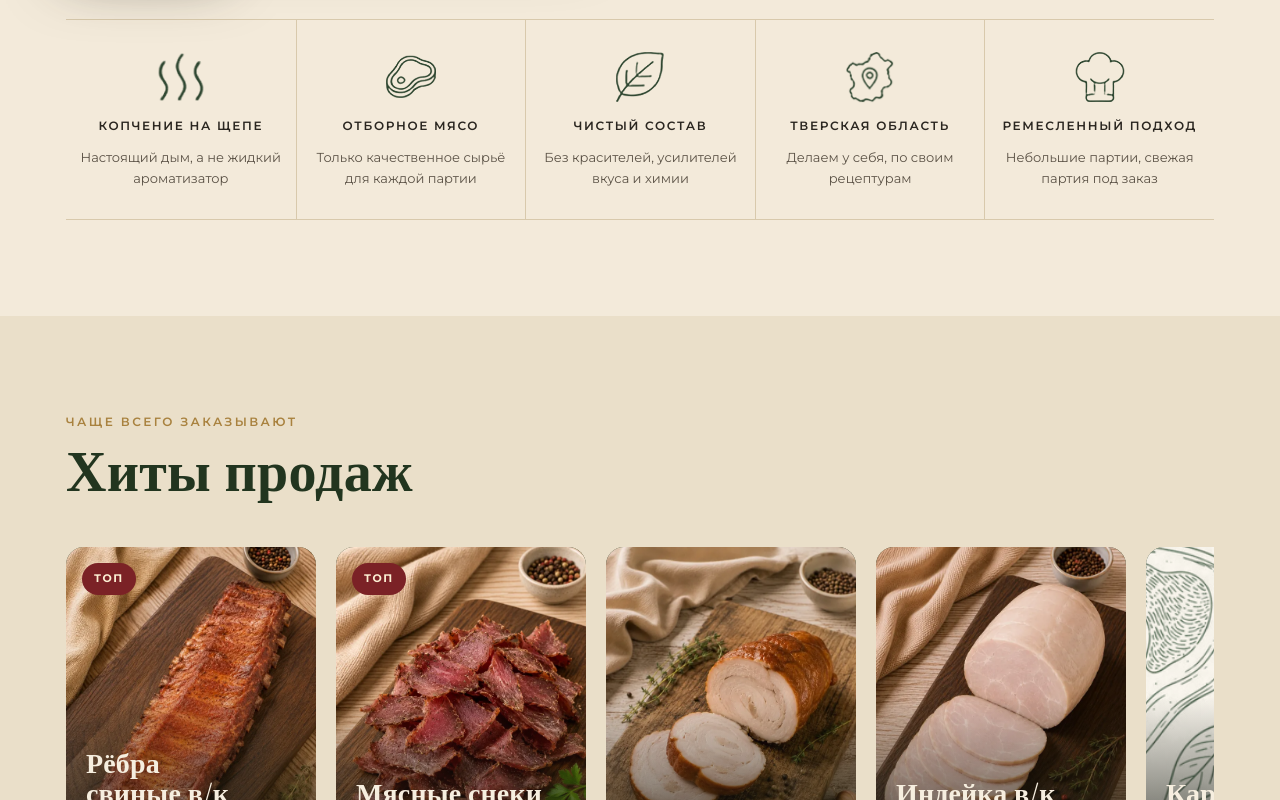
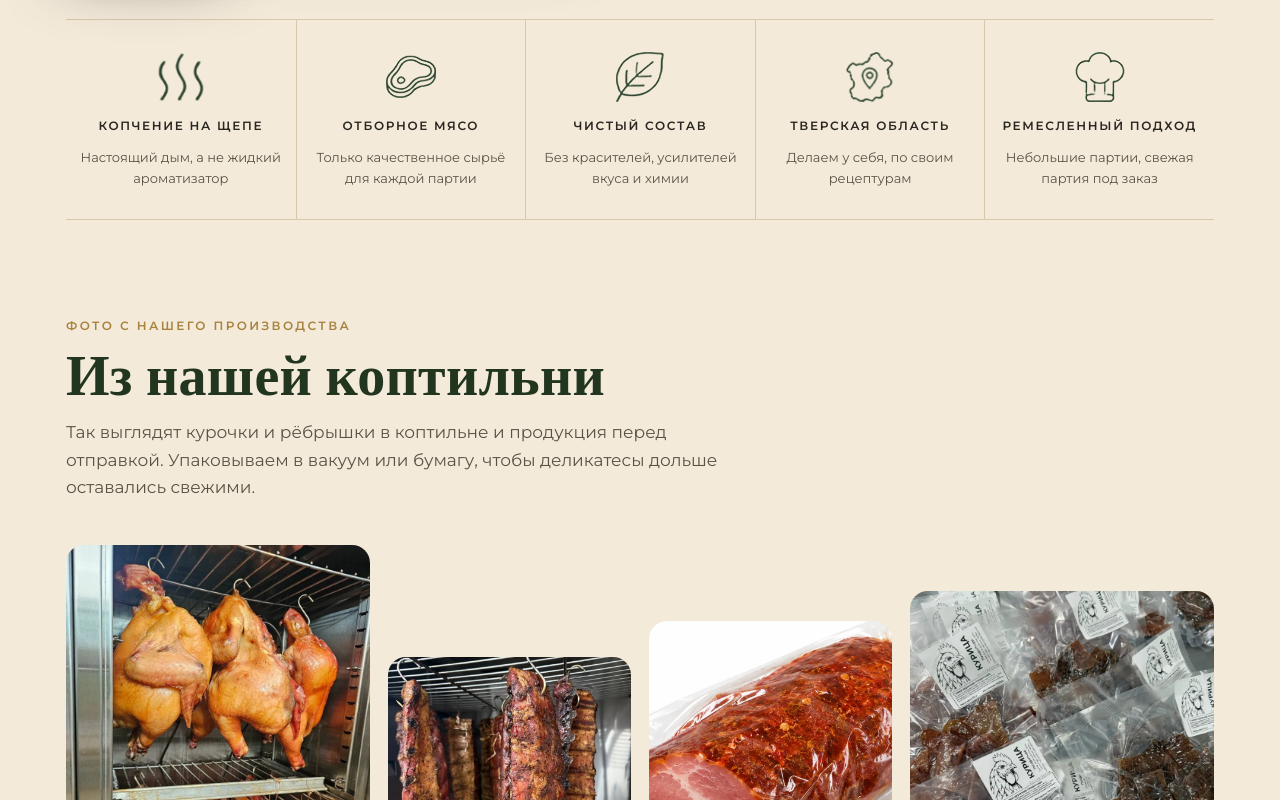
Before and after one commit to EvgenEng/gastrodom.store, a plain HTML site: page index.html in a window 1280 px wide. Shown: the part 2000-2800 px from the top of the page. Drawn offline with nearby package versions, Linux system fonts and the light colour scheme.

Commit message:
Добавлен блок с фото производства

```diff
--- a/index.html
+++ b/index.html
@@ -146,6 +146,18 @@ button{font:inherit;color:inherit}
   .value:last-child{grid-column:1/-1}
 }
 
+/* из коптильни: живые фото */
+.real-grid{display:grid;grid-template-columns:1.25fr 1fr 1fr 1.25fr;gap:18px;align-items:end}
+.real{margin:0;position:relative;border-radius:18px;overflow:hidden;background:var(--paper-2);min-width:0}
+.real:nth-child(odd){aspect-ratio:4/5}
+.real:nth-child(even){aspect-ratio:4/4.4}
+.real img{width:100%;height:100%;object-fit:cover;transition:transform .8s cubic-bezier(.2,.8,.2,1)}
+.real:hover img{transform:scale(1.04)}
+.real figcaption{position:absolute;left:12px;bottom:12px;right:12px;width:max-content;max-width:calc(100% - 24px);background:var(--card);color:var(--ink);font-size:12.5px;font-weight:600;padding:7px 12px;border-radius:999px}
+.real-note{display:flex;flex-wrap:wrap;gap:8px 28px;margin-top:22px;font-size:14px;color:var(--ink-soft)}
+.real-note b{color:var(--forest)}
+@media (max-width:860px){.real-grid{grid-template-columns:1fr 1fr;gap:12px}.real:nth-child(n){aspect-ratio:4/5}.real figcaption{font-size:11.5px;border-radius:12px;left:8px;bottom:8px;max-width:calc(100% - 16px)}}
+
 /* хиты */
 .hits{background:var(--paper-2)}
 .rail{display:grid;grid-auto-flow:column;grid-auto-columns:minmax(250px,1fr);gap:20px;overflow-x:auto;scroll-snap-type:x mandatory;padding-bottom:18px;scrollbar-color:var(--gold) transparent}
@@ -267,6 +279,7 @@ button{font:inherit;color:inherit}
     <a class="brand" href="#hero" aria-label="GASTRODOM — на главную"><img src="img/logo-green.png" alt="GASTRODOM" width="1200" height="113"></a>
     <nav class="nav" aria-label="Разделы">
       <a href="#about">О нас</a>
+      <a href="#smokehouse">Коптильня</a>
       <a href="#hits">Хиты</a>
       <a href="#menu">Меню</a>
       <a href="#order">Как заказать</a>
@@ -337,6 +350,23 @@ button{font:inherit;color:inherit}
         <div class="value"><img src="img/ic-region.png" alt="" width="109" height="109" loading="lazy"><b>Тверская область</b><span>Делаем у себя, по своим рецептурам</span></div>
         <div class="value"><img src="img/ic-chef.png" alt="" width="106" height="106" loading="lazy"><b>Ремесленный подход</b><span>Небольшие партии, свежая партия под заказ</span></div>
       </div>
+    </div>
+  </section>
+
+  <section class="sec" id="smokehouse" style="padding-top:0">
+    <div class="wrap">
+      <div class="sec-head">
+        <span class="eyebrow">Фото с нашего производства</span>
+        <h2>Из нашей коптильни</h2>
+        <p>Так выглядят курочки и рёбрышки в коптильне и продукция перед отправкой. Упаковываем в вакуум или бумагу, чтобы деликатесы дольше оставались свежими.</p>
+      </div>
+      <div class="real-grid">
+        <figure class="real"><img src="img/real-chicken.webp" alt="Курочки в коптильне GASTRODOM" width="800" height="1000" loading="lazy"><figcaption>Курочки в коптильне</figcaption></figure>
+        <figure class="real"><img src="img/real-ribs.webp" alt="Свиные рёбрышки после копчения" width="800" height="1000" loading="lazy"><figcaption>Рёбрышки после копчения</figcaption></figure>
+        <figure class="real"><img src="img/real-sheika.webp" alt="Шейка в вакуумной упаковке" width="800" height="1000" loading="lazy"><figcaption>Шейка в вакууме</figcaption></figure>
+        <figure class="real"><img src="img/real-chips.webp" alt="Мясные чипсы из курицы в упаковке" width="800" height="1000" loading="lazy"><figcaption>Мясные чипсы, фасовка</figcaption></figure>
+      </div>
+      <div class="real-note"><span><b>Без жидкого дыма</b> — только щепа и время</span><span><b>Свежая партия</b> под ваш заказ</span><span><b>Вакуум или бумага</b> — как удобнее</span></div>
     </div>
   </section>
 
```
Also changed, not shown: img/real-chicken.webp (added), img/real-chips.webp (added), img/real-ribs.webp (added), img/real-sheika.webp (added).
